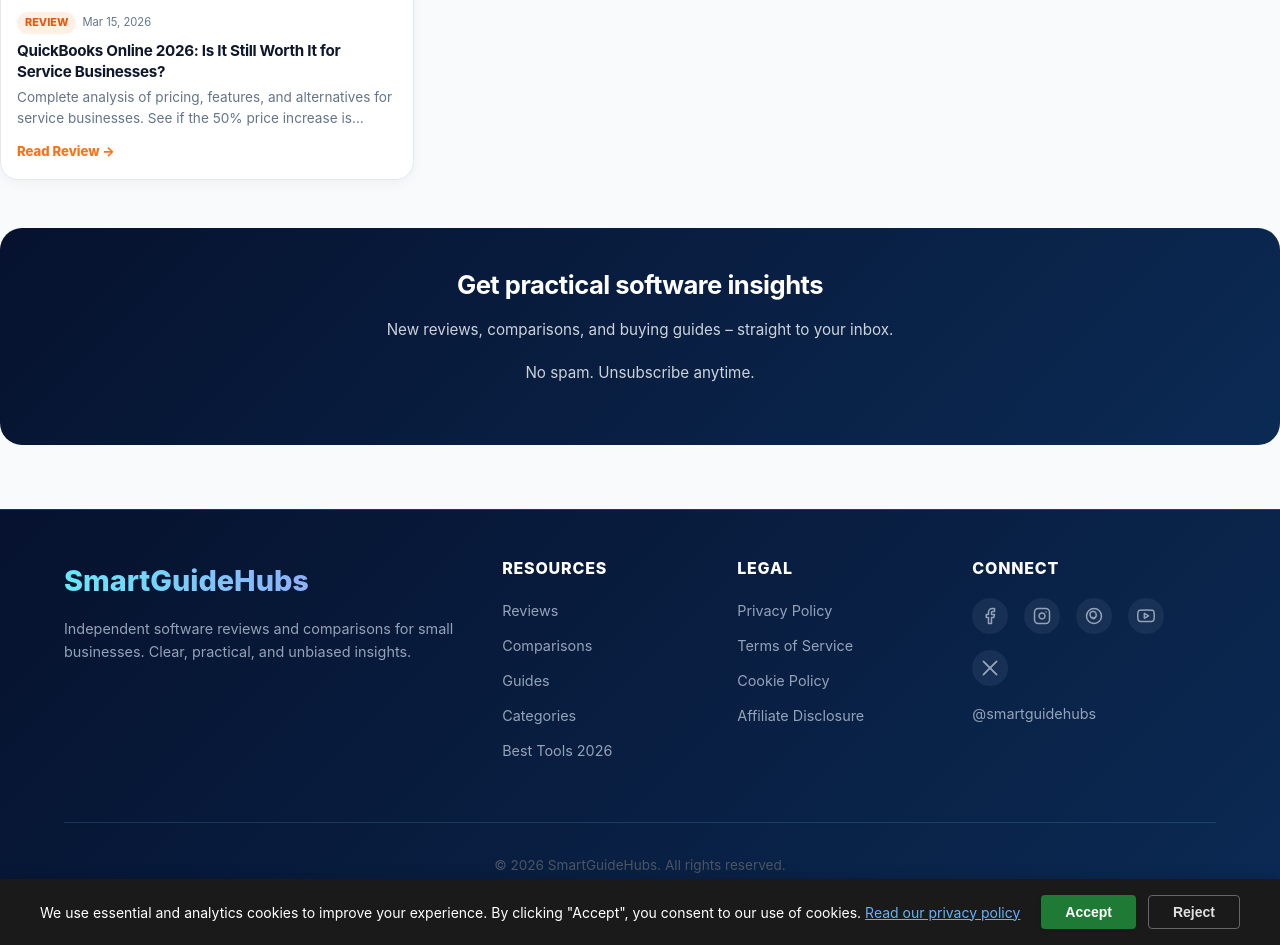
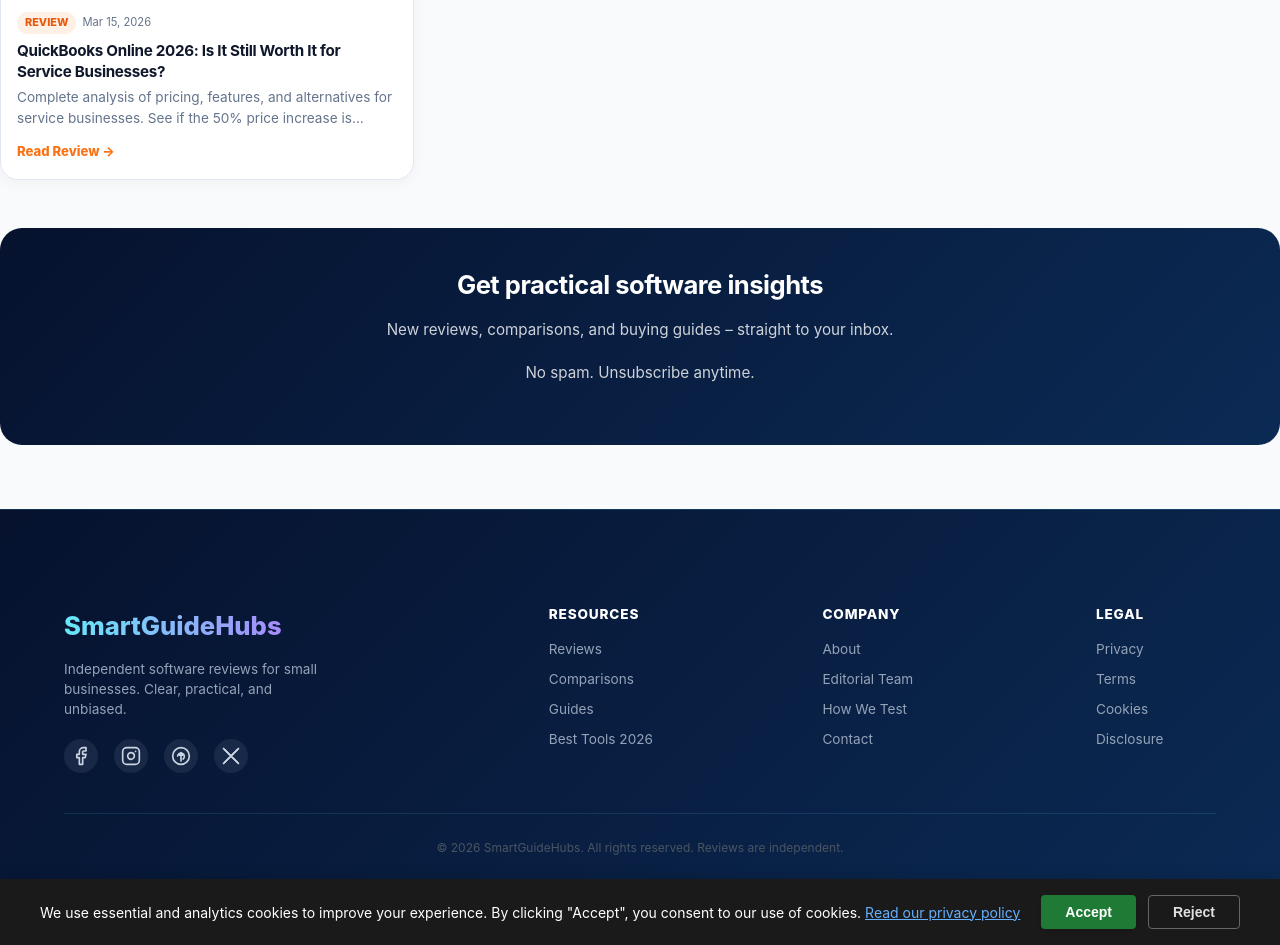
Before and after one commit to Yanniga01/gilliansperkin.github.io, a Jekyll site: the page built from index.md, in a window 1280 px wide and 1400 px high, scrolled down 2726 px, cut to the strip 455-1400 px from the top of the window. Built offline with Jekyll 4.4.1, drawn with Linux system fonts in a browser that asks for light colours.

Commit message:
Update footer.html

```diff
--- a/_includes/footer.html
+++ b/_includes/footer.html
@@ -1,110 +1,144 @@
 <footer class="site-footer">
   <div class="footer-container">
-    <div class="footer-grid">
-      <!-- Column 1: About -->
-      <div class="footer-col">
+    <div class="footer-main">
+      <!-- Logo + Tagline -->
+      <div class="footer-brand">
         <div class="footer-logo">SmartGuideHubs</div>
-        <p>Independent software reviews and comparisons for small businesses. Clear, practical, and unbiased insights.</p>
+        <p>Independent software reviews for small businesses. Clear, practical, and unbiased.</p>
+        <div class="footer-social">
+          <a href="https://facebook.com/smartguidehubs" target="_blank" rel="noopener noreferrer" aria-label="Facebook" class="social-icon">
+            <svg width="20" height="20" viewBox="0 0 24 24" fill="none" stroke="currentColor" stroke-width="2" stroke-linecap="round" stroke-linejoin="round"><path d="M18 2h-3a5 5 0 0 0-5 5v3H7v4h3v8h4v-8h3l1-4h-4V7a1 1 0 0 1 1-1h3z"/></svg>
+          </a>
+          <a href="https://instagram.com/smartguidehubs" target="_blank" rel="noopener noreferrer" aria-label="Instagram" class="social-icon">
+            <svg width="20" height="20" viewBox="0 0 24 24" fill="none" stroke="currentColor" stroke-width="2" stroke-linecap="round" stroke-linejoin="round"><rect x="2" y="2" width="20" height="20" rx="5" ry="5"/><path d="M16 11.37A4 4 0 1 1 12.63 8 4 4 0 0 1 16 11.37z"/><line x1="17.5" y1="6.5" x2="17.51" y2="6.5"/></svg>
+          </a>
+          <a href="https://pinterest.com/smartguidehubs" target="_blank" rel="noopener noreferrer" aria-label="Pinterest" class="social-icon">
+            <svg width="20" height="20" viewBox="0 0 24 24" fill="none" stroke="currentColor" stroke-width="2" stroke-linecap="round" stroke-linejoin="round"><path d="M8 12a4 4 0 1 1 6.5 3.6M12 2a10 10 0 1 0 10 10A10 10 0 0 0 12 2z"/><path d="M12 12v6"/><path d="M12 8l-2 3h4l-2-3z"/></svg>
+          </a>
+          <a href="https://twitter.com/smartguidehubs" target="_blank" rel="noopener noreferrer" aria-label="X (Twitter)" class="social-icon">
+            <svg width="20" height="20" viewBox="0 0 24 24" fill="none" stroke="currentColor" stroke-width="2" stroke-linecap="round" stroke-linejoin="round"><path d="M4 4l11.733 11.733M20 4L8.267 15.733M4 20l5.267-5.267M20 20l-5.267-5.267"/><line x1="3" y1="3" x2="21" y2="21"/><line x1="3" y1="21" x2="21" y2="3"/></svg>
+          </a>
+          <!-- YouTube link placeholder – not active yet -->
+        </div>
       </div>
 
-      <!-- Column 2: Resources -->
+      <!-- Links – simple columns -->
+      <div class="footer-links">
         <div class="footer-col">
           <h4>Resources</h4>
           <ul>
             <li><a href="/reviews/">Reviews</a></li>
             <li><a href="/comparisons/">Comparisons</a></li>
             <li><a href="/guides/">Guides</a></li>
-          <li><a href="/categories/">Categories</a></li>
             <li><a href="/best-tools/">Best Tools 2026</a></li>
           </ul>
         </div>
-
-      <!-- Column 3: Legal -->
+        <div class="footer-col">
+          <h4>Company</h4>
+          <ul>
+            <li><a href="/about/">About</a></li>
+            <li><a href="/editorial-team/">Editorial Team</a></li>
+            <li><a href="/how-we-test-software/">How We Test</a></li>
+            <li><a href="/contact/">Contact</a></li>
+          </ul>
+        </div>
         <div class="footer-col">
           <h4>Legal</h4>
           <ul>
-          <li><a href="/privacy/">Privacy Policy</a></li>
-          <li><a href="/terms/">Terms of Service</a></li>
-          <li><a href="/cookies/">Cookie Policy</a></li>
-          <li><a href="/disclosure/">Affiliate Disclosure</a></li>
+            <li><a href="/privacy/">Privacy</a></li>
+            <li><a href="/terms/">Terms</a></li>
+            <li><a href="/cookies/">Cookies</a></li>
+            <li><a href="/disclosure/">Disclosure</a></li>
           </ul>
         </div>
-
-      <!-- Column 4: Social -->
-      <div class="footer-col">
-        <h4>Connect</h4>
-        <div class="footer-social">
-          <a href="https://facebook.com/smartguidehubs" class="social-link" target="_blank" rel="noopener" aria-label="Facebook">
-            <svg xmlns="http://www.w3.org/2000/svg" width="18" height="18" viewBox="0 0 24 24" fill="none" stroke="currentColor" stroke-width="2" stroke-linecap="round" stroke-linejoin="round"><path d="M18 2h-3a5 5 0 0 0-5 5v3H7v4h3v8h4v-8h3l1-4h-4V7a1 1 0 0 1 1-1h3z"/></svg>
-          </a>
-          <a href="https://instagram.com/smartguidehubs" class="social-link" target="_blank" rel="noopener" aria-label="Instagram">
-            <svg xmlns="http://www.w3.org/2000/svg" width="18" height="18" viewBox="0 0 24 24" fill="none" stroke="currentColor" stroke-width="2" stroke-linecap="round" stroke-linejoin="round"><rect x="2" y="2" width="20" height="20" rx="5" ry="5"/><path d="M16 11.37A4 4 0 1 1 12.63 8 4 4 0 0 1 16 11.37z"/><line x1="17.5" y1="6.5" x2="17.51" y2="6.5"/></svg>
-          </a>
-          <a href="https://pinterest.com/smartguidehubs" class="social-link" target="_blank" rel="noopener" aria-label="Pinterest">
-            <svg xmlns="http://www.w3.org/2000/svg" width="18" height="18" viewBox="0 0 24 24" fill="none" stroke="currentColor" stroke-width="2" stroke-linecap="round" stroke-linejoin="round"><path d="M9.5 13.5c0 2 2.5 3 4 1 1.5-2 2-4.5 1-6.5-1-2-3.5-3-6-1.5s-2 4.5-1 6.5c1 2 3.5 2.5 5 1"/><circle cx="12" cy="12" r="10"/></svg>
-          </a>
-          <a href="https://youtube.com/@smartguidehubs" class="social-link" target="_blank" rel="noopener" aria-label="YouTube">
-            <svg xmlns="http://www.w3.org/2000/svg" width="18" height="18" viewBox="0 0 24 24" fill="none" stroke="currentColor" stroke-width="2" stroke-linecap="round" stroke-linejoin="round"><path d="M22.54 6.42a2.78 2.78 0 0 0-1.94-2C18.88 4 12 4 12 4s-6.88 0-8.6.46a2.78 2.78 0 0 0-1.94 2A29 29 0 0 0 1 11.75a29 29 0 0 0 .46 5.33A2.78 2.78 0 0 0 3.4 19c1.72.46 8.6.46 8.6.46s6.88 0 8.6-.46a2.78 2.78 0 0 0 1.94-2 29 29 0 0 0 .46-5.25 29 29 0 0 0-.46-5.33z"/><polygon points="9.75 15.02 15.5 11.75 9.75 8.48 9.75 15.02"/></svg>
-          </a>
-          <a href="https://twitter.com/smartguidehubs" class="social-link" target="_blank" rel="noopener" aria-label="X (Twitter)">
-            <svg xmlns="http://www.w3.org/2000/svg" width="18" height="18" viewBox="0 0 24 24" fill="none" stroke="currentColor" stroke-width="2" stroke-linecap="round" stroke-linejoin="round"><path d="M4 4l11.733 11.733M20 4L8.267 15.733M4 20l5.267-5.267M20 20l-5.267-5.267"/><line x1="3" y1="3" x2="21" y2="21"/><line x1="3" y1="21" x2="21" y2="3"/></svg>
-          </a>
-        </div>
-        <p class="footer-handle">@smartguidehubs</p>
       </div>
     </div>
 
     <div class="footer-bottom">
-      <p>&copy; {{ site.time | date: "%Y" }} SmartGuideHubs. All rights reserved.</p>
-      <div class="footer-bottom-links">
-        <a href="/sitemap.xml">Sitemap</a>
-        <a href="/contact/">Contact</a>
-      </div>
+      <p>© {{ site.time | date: "%Y" }} SmartGuideHubs. All rights reserved. Reviews are independent.</p>
     </div>
   </div>
 </footer>
 
 <style>
+/* Footer styles – clean, professional, matches homepage */
 .site-footer {
   background: linear-gradient(135deg, #06122e 0%, #0b2a54 100%);
   color: #cbd5e1;
   margin-top: 4rem;
-    padding: 3rem 0 2rem;
-    border-top: 1px solid rgba(103, 232, 249, 0.15);
+  border-top: 1px solid rgba(103, 232, 249, 0.12);
+  font-family: -apple-system, BlinkMacSystemFont, 'Segoe UI', Roboto, sans-serif;
 }
 .footer-container {
   max-width: 1200px;
   margin: 0 auto;
-    padding: 0 1.5rem;
+  padding: 3rem 1.5rem 2rem;
 }
-  .footer-grid {
-    display: grid;
-    grid-template-columns: 2fr 1fr 1fr 1.2fr;
-    gap: 2rem;
-    margin-bottom: 3rem;
+.footer-main {
+  display: flex;
+  flex-wrap: wrap;
+  gap: 2.5rem;
+  margin-bottom: 2.5rem;
+}
+.footer-brand {
+  flex: 2;
+  min-width: 220px;
 }
 .footer-logo {
-    font-size: 1.8rem;
+  font-size: 1.6rem;
   font-weight: 800;
-    margin-bottom: 0.8rem;
+  margin-bottom: 0.75rem;
   background: linear-gradient(90deg, #67e8f9, #a78bfa);
   -webkit-background-clip: text;
   -webkit-text-fill-color: transparent;
   background-clip: text;
+  display: inline-block;
 }
-  .footer-col p {
-    font-size: 0.9rem;
-    line-height: 1.6;
+.footer-brand p {
+  font-size: 0.85rem;
   color: #94a3b8;
-    margin: 0;
+  line-height: 1.5;
+  margin-bottom: 1.2rem;
+  max-width: 260px;
+}
+.footer-social {
+  display: flex;
+  gap: 1rem;
+  align-items: center;
+}
+.social-icon {
+  display: inline-flex;
+  align-items: center;
+  justify-content: center;
+  width: 34px;
+  height: 34px;
+  border-radius: 50%;
+  background: rgba(148, 163, 184, 0.12);
+  color: #cbd5e1;
+  transition: all 0.2s;
+}
+.social-icon:hover {
+  background: #22d3ee;
+  color: #06122e;
+  transform: translateY(-2px);
+}
+.footer-links {
+  flex: 3;
+  display: flex;
+  flex-wrap: wrap;
+  gap: 2rem;
+  justify-content: space-between;
+}
+.footer-col {
+  min-width: 120px;
 }
 .footer-col h4 {
-    font-size: 1rem;
+  font-size: 0.85rem;
   font-weight: 800;
-    letter-spacing: 0.05em;
   text-transform: uppercase;
-    margin-bottom: 1.2rem;
+  letter-spacing: 0.06em;
   color: #fff;
+  margin-bottom: 1rem;
 }
 .footer-col ul {
   list-style: none;
@@ -112,86 +146,40 @@
   margin: 0;
 }
 .footer-col li {
-    margin-bottom: 0.6rem;
+  margin-bottom: 0.5rem;
 }
 .footer-col a {
   color: #94a3b8;
   text-decoration: none;
-    font-size: 0.9rem;
+  font-size: 0.85rem;
   transition: color 0.15s;
 }
 .footer-col a:hover {
   color: #67e8f9;
 }
-  .footer-social {
-    display: flex;
-    gap: 1rem;
-    flex-wrap: wrap;
-    margin-bottom: 1rem;
-  }
-  .social-link {
-    display: inline-flex;
-    align-items: center;
-    justify-content: center;
-    width: 36px;
-    height: 36px;
-    border-radius: 50%;
-    background: rgba(148, 163, 184, 0.1);
-    color: #cbd5e1;
-    transition: all 0.2s;
-  }
-  .social-link:hover {
-    background: #22d3ee;
-    color: #0b2a54;
-    transform: translateY(-2px);
-  }
-  .footer-handle {
-    font-size: 0.8rem;
-    color: #67e8f9;
-    margin-top: 0.5rem;
-  }
 .footer-bottom {
   text-align: center;
-    padding-top: 2rem;
-    border-top: 1px solid rgba(103, 232, 249, 0.15);
-    font-size: 0.85rem;
+  padding-top: 1.5rem;
+  border-top: 1px solid rgba(103, 232, 249, 0.12);
+  font-size: 0.75rem;
   color: #94a3b8;
 }
-  .footer-bottom-links {
-    margin-top: 0.8rem;
-    display: flex;
-    justify-content: center;
-    gap: 1.5rem;
-    flex-wrap: wrap;
-  }
-  .footer-bottom-links a {
-    color: #94a3b8;
-    text-decoration: none;
-    font-size: 0.8rem;
-  }
-  .footer-bottom-links a:hover {
-    color: #67e8f9;
-  }
-
-  @media (max-width: 1024px) {
-    .footer-grid {
-      grid-template-columns: repeat(2, 1fr);
+@media (max-width: 768px) {
+  .footer-main {
+    flex-direction: column;
     gap: 2rem;
   }
+  .footer-brand p {
+    max-width: 100%;
   }
-  @media (max-width: 768px) {
-    .footer-grid {
-      grid-template-columns: 1fr;
-      text-align: center;
-      gap: 2rem;
+  .footer-links {
+    flex-direction: column;
+    gap: 1.5rem;
   }
   .footer-social {
     justify-content: center;
   }
-    .footer-logo {
-      text-align: center;
-    }
-    .footer-handle {
+  .footer-bottom {
     text-align: center;
   }
 }
```
Lines whose indentation alone changed are shown as unchanged.
